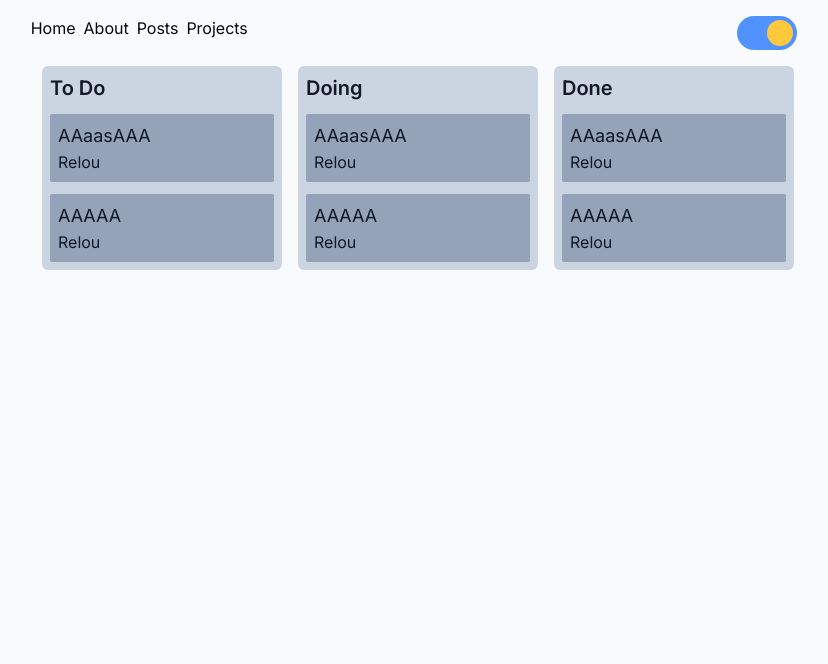
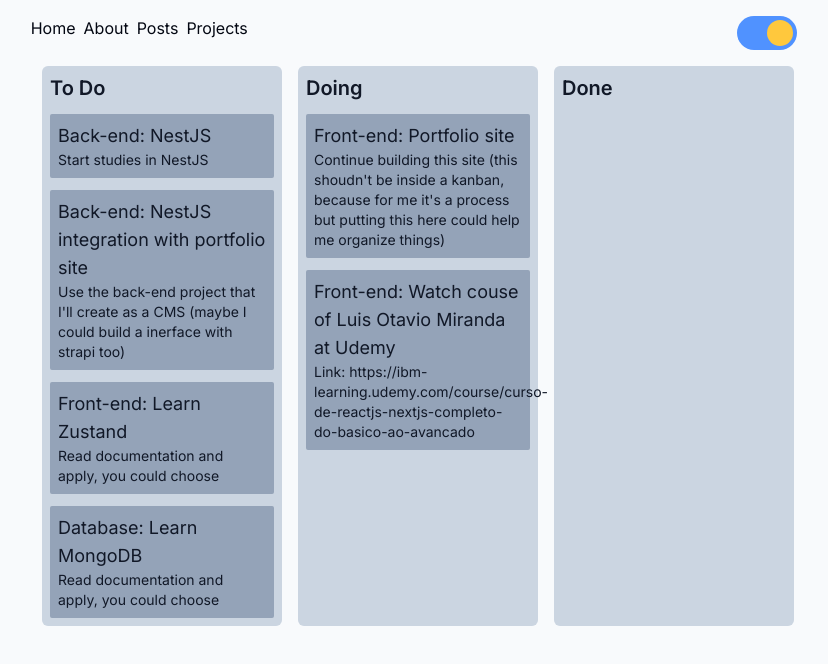
Before and after one commit to luizsetten/luizsetten-portfolio, a Next.js app: page /kanban in a window 1280 px wide. Shown: the top 664 px of the page, without its empty margins (222-1050 px from the left). Built offline with nearby package versions, Linux system fonts and the light colour scheme.

Commit message:
feat: add content to kanban

```diff
--- a/src/app/kanban/_components/DroppableCard.tsx
+++ /dev/null
@@ -1,63 +0,0 @@
-import { StrictModeDroppable } from "@/components/StricModeDroppable";
-import { Draggable, DroppableProps } from "react-beautiful-dnd";
-
-const grid = 8;
-
-const getItemStyle = (isDragging: boolean, draggableStyle: any) => ({
-  // some basic styles to make the items look a bit nicer
-  userSelect: "none",
-  padding: grid * 2,
-  margin: `0 0 ${grid}px 0`,
-
-  // change background colour if dragging
-  background: isDragging ? "lightgreen" : "grey",
-
-  // styles we need to apply on draggables
-  ...draggableStyle,
-});
-
-const getListStyle = (isDraggingOver: boolean) => ({
-  background: isDraggingOver ? "lightblue" : "lightgrey",
-  padding: grid,
-  width: 250,
-});
-
-const DroppableCard = ({
-  title,
-  children,
-  ...props
-}: DroppableProps & { title: string }) => {
-  return (
-    <StrictModeDroppable droppableId="droppable">
-      {(provided, snapshot) => (
-        <div
-          {...provided.droppableProps}
-          ref={provided.innerRef}
-          style={getListStyle(snapshot.isDraggingOver)}
-          className="bg-slate-400 rounded-md w-60 py-2 px-2"
-        >
-          title
-          <Draggable key={"1"} draggableId="a" index={1}>
-            {(provided, snapshot) => (
-              <div
-                className="bg-gray-200 rounded-md"
-                ref={provided.innerRef}
-                {...provided.draggableProps}
-                {...provided.dragHandleProps}
-                style={getItemStyle(
-                  snapshot.isDragging,
-                  provided.draggableProps.style
-                )}
-              >
-                Eita
-              </div>
-            )}
-          </Draggable>
-          {provided.placeholder}
-        </div>
-      )}
-    </StrictModeDroppable>
-  );
-};
-
-export default DroppableCard;
--- a/src/app/kanban/page.tsx
+++ b/src/app/kanban/page.tsx
@@ -12,14 +12,6 @@ import {
 const grid = 8;
 
 const getItemStyle = (draggableStyle: any) => ({
-  // some basic styles to make the items look a bit nicer
-  // userSelect: "none",
-  // padding: grid * 2,
-  // margin: `0 0 ${grid}px 0`,
-
-  // change background colour if dragging
-  // background: isDragging ? "lightgreen" : "grey",
-
   // styles we need to apply on draggables
   ...draggableStyle,
 });
@@ -44,14 +36,25 @@ const Kanban = () => {
       title: "To Do",
       list: [
         {
-          description: "Relou",
-          id: "first",
-          title: "AAaasAAA",
+          description: "Start studies in NestJS",
+          id: "nestStudy",
+          title: "Back-end: NestJS",
         },
         {
-          description: "Relou",
-          id: "firsat",
-          title: "AAAAA",
+          description:
+            "Use the back-end project that I'll create as a CMS (maybe I could build a inerface with strapi too)",
+          id: "nestStudyInteration",
+          title: "Back-end: NestJS integration with portfolio site",
+        },
+        {
+          description: "Read documentation and apply, you could choose",
+          id: "zustand",
+          title: "Front-end: Learn Zustand",
+        },
+        {
+          description: "Read documentation and apply, you could choose",
+          id: "mongodb",
+          title: "Database: Learn MongoDB",
         },
       ],
     },
@@ -60,32 +63,23 @@ const Kanban = () => {
       title: "Doing",
       list: [
         {
-          description: "Relou",
-          id: "fasdirst",
-          title: "AAaasAAA",
+          description:
+            "Continue building this site (this shoudn't be inside a kanban, because for me it's a process but putting this here could help me organize things)",
+          id: "portfolio",
+          title: "Front-end: Portfolio site",
         },
         {
-          description: "Relou",
-          id: "fertirsat",
-          title: "AAAAA",
+          description:
+            "Link: https://ibm-learning.udemy.com/course/curso-de-reactjs-nextjs-completo-do-basico-ao-avancado",
+          id: "luisotaviocourse",
+          title: "Front-end: Watch couse of Luis Otavio Miranda at Udemy",
         },
       ],
     },
     {
       id: "done",
       title: "Done",
-      list: [
-        {
-          description: "Relou",
-          id: "fasdiadarst",
-          title: "AAaasAAA",
-        },
-        {
-          description: "Relou",
-          id: "fertigdfgrsat",
-          title: "AAAAA",
-        },
-      ],
+      list: [],
     },
   ]);
 
@@ -145,7 +139,7 @@ const Kanban = () => {
                         style={getItemStyle(provided.draggableProps.style)}
                       >
                         <h1 className="text-lg">{item.title}</h1>
-                        <p>{item.description}</p>
+                        <p className="text-sm">{item.description}</p>
                       </div>
                     )}
                   </Draggable>
```
